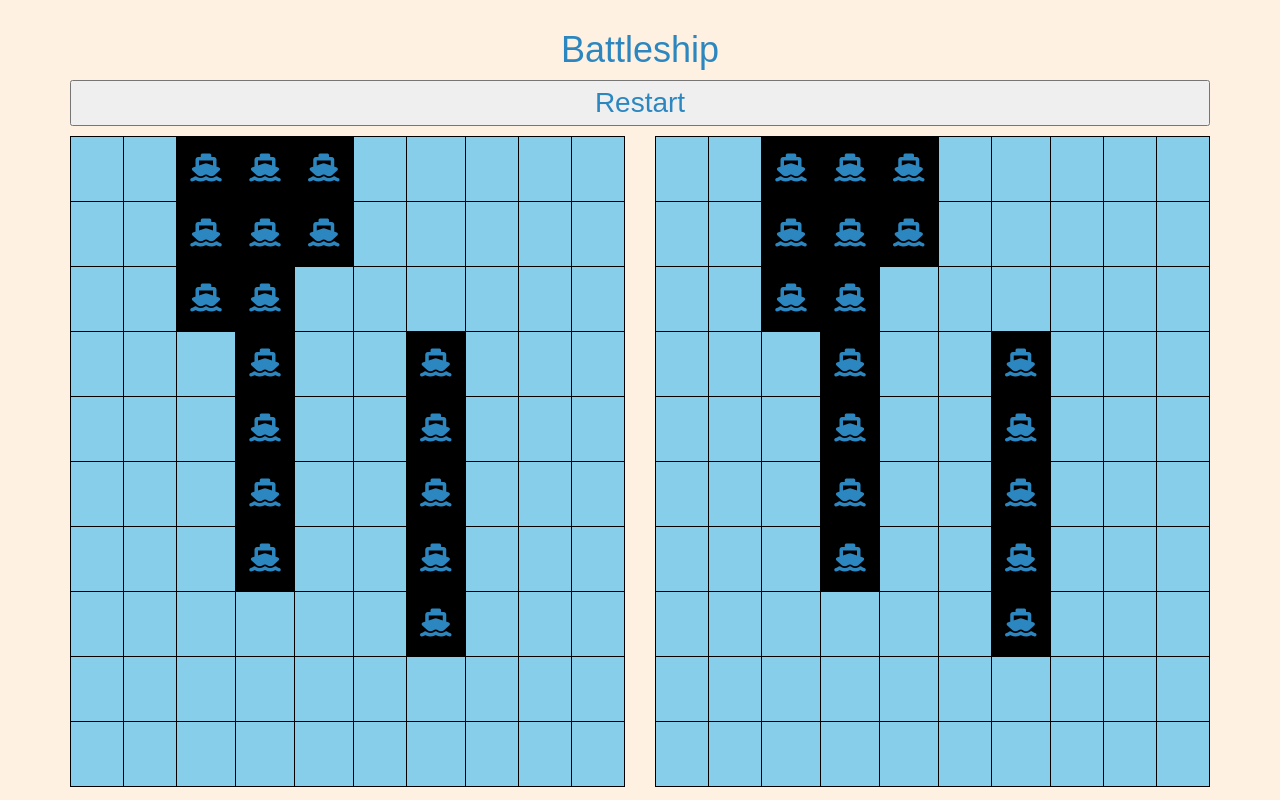
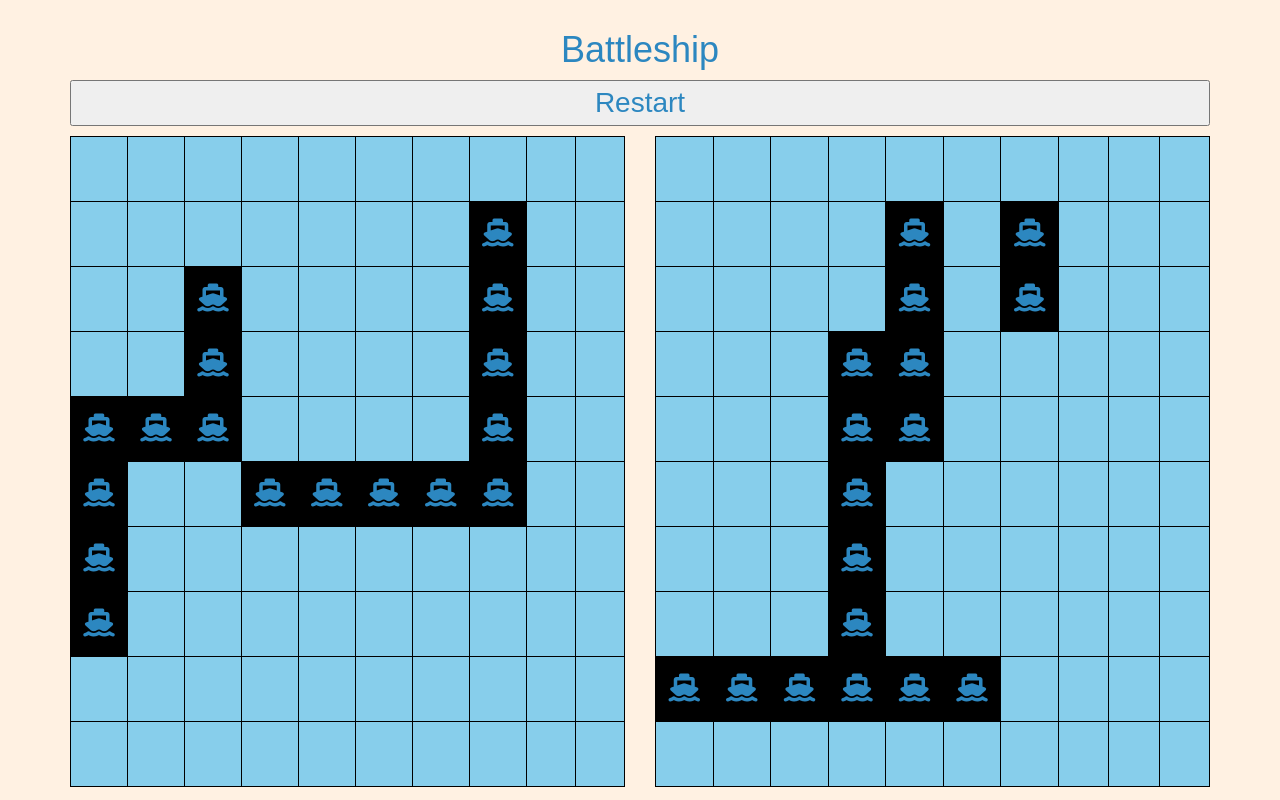
Before and after one commit to skeerti2/bo-mendez-srutikeerti-munukutla-pm2, a React (Create React App) app: page /game-board in a window 1280 px wide. Built offline with nearby package versions, Linux system fonts and the light colour scheme; a web font is replaced by a local one.

Commit message:
displays working, reducer updated, boards separated for enemy & player

```diff
--- a/src/actions/board.js
+++ b/src/actions/board.js
@@ -1,11 +1,11 @@
 import { BOARD_CLICK } from "./constants"
 
-export const boardClick= (x_coord, y_coord, enemy, hit, miss) => {
+export const boardClick= (row, col, enemy, hit, miss) => {
     return {
         type: BOARD_CLICK,
         payload: {
-            x_coord: x_coord,
-            y_coord: y_coord,
+            row: row,
+            col: col,
             enemy: enemy,
             hit: hit,
             miss: miss,
--- a/src/components/board.jsx
+++ b/src/components/board.jsx
@@ -5,7 +5,15 @@ import { Square } from "./square";
 
 
 function Board(props) {
-  const board_state = useSelector(state => state.BoardReducer.board);
+  const user_board = useSelector(state => state.BoardReducer.user_board);
+  const ai_board = useSelector(state => state.BoardReducer.ai_board);
+
+  let board_state;
+  if(props.enemy){
+    board_state = ai_board;
+  }else{
+    board_state = user_board;
+  }
   console.log(board_state);
   const board = initializeBoard();
 
@@ -15,7 +23,7 @@ function Board(props) {
       const rowSquares = [];
       for(let col=0; col < board_state[row].length; col++){
         let square_state = board_state[row][col];
-        rowSquares.push(<Square x_coord={col} y_coord={row} enemy={props.enemy} hit={square_state.hit} miss={square_state.miss} unselected={square_state.unselected} is_boat={square_state.isBoat}/>);
+        rowSquares.push(<Square row={row} col={col} enemy={props.enemy} hit={square_state.hit} miss={square_state.miss} unselected={square_state.unselected} is_boat={square_state.isBoat}/>);
       }
       gridRows.push(<tr>{rowSquares}</tr>);
     }
--- a/src/components/constants.js
+++ b/src/components/constants.js
@@ -4,4 +4,3 @@ export const SUBMARINE = 3;
 export const DESTROYER = 3;
 export const PATROL_BOAT = 2;
 export const SIZE_TEN = 10;
-export const SWITCH_PLAYER = true;
--- a/src/components/square.jsx
+++ b/src/components/square.jsx
@@ -5,8 +5,22 @@ import { useState } from 'react';
 import { useDispatch, useSelector } from 'react-redux';
 
 export function Square(props) {
+const user_board = useSelector(state => state.BoardReducer.user_board);
+  const ai_board = useSelector(state => state.BoardReducer.ai_board);
 
+  let board_state;
+  if(props.enemy){
+    board_state = ai_board;
+  }else{
+    board_state = user_board;
+  }
 
+    // console.log(set_hit)
+    // if(set_hit){
+    //     console.log("hit!")
+    // }else{
+    //     console.log("miss")
+    // }
     // const [unselected, setUnselected] = useState(true);
     // const [hit, setHit] = useState(false);
     // const [miss, setMiss] = useState(false);
@@ -207,7 +221,7 @@ export function Square(props) {
 
     }
     */
-    let colorClass;
+    let colorClass='unclicked';
     let hoverClass = 'hoverClass';
 
     let icon = "";
@@ -224,12 +238,18 @@ export function Square(props) {
         icon = "fa fa-check-square";
     }
 
-
-    dispatch(boardClick(props.x_coord, props.y_coord, props.enemy, props.hit, props.miss))
+    function handleClick(){
+        let isHit = false;
+        console.log(board_state[props.row][props.col]);
+       if(board_state[props.row][props.col].isBoat){
+            isHit = true;
+        }
+        dispatch(boardClick(props.row, props.col, props.enemy, isHit, !isHit))
+    }
 
     return (
         //change to include  onhover event next
-        <td  className="unclicked" class={colorClass} >
+        <td  className={colorClass} onClick={handleClick}>
             {<i class={icon}></i>}
         </td>
     )
--- a/src/reducers/board.js
+++ b/src/reducers/board.js
@@ -5,7 +5,8 @@ function initialStateFunc() {
 
   const initialState = {
   freePlay: false,
-  board: buildBoard()
+  user_board: buildBoard(),
+  ai_board: buildBoard()
   }
   return initialState
 
@@ -265,17 +266,33 @@ export const BoardReducer = (state, action) => {
 //   }
 //   }
   if (action.type === BOARD_CLICK) {
-    console.log("x", action.payload.x_coord,"y", action.payload.y_coord, "hit", action.payload.hit, "miss", action.payload.miss);
-    const newBoard = {...state.board};
-    newBoard[action.payload.y_coord][action.payload.x_coord] = {
-      ...newBoard[action.payload.y_coord][action.payload.x_coord],
-      hit : action.payload.hit,
-      miss : action.payload.miss,
+    let board;
+    if(action.payload.enemy){
+      board = state.ai_board;
+    }else{
+      board = state.user_board
     }
-    return {
-      ...state,
-    }
+    let boardCopy = board.map(function(arr){
+      return arr.slice();
+    });
+    let squareCopy = { ...boardCopy[action.payload.row][action.payload.col] };
+    squareCopy.hit = action.payload.hit;
+    squareCopy.miss = action.payload.miss;
+    squareCopy.unselected = action.payload.unselected;
+    boardCopy[action.payload.row][action.payload.col] = squareCopy;
+    if(action.payload.enemy){
+      return {
+        ...state,
+        ai_board : boardCopy
+      }
+    }else{
+      return {
+        ...state,
+        user_board : boardCopy
+      }
   }
+}
+
   if(action.type === SET_GAME_TYPE){
      return {
      ...state,
@@ -284,8 +301,10 @@ export const BoardReducer = (state, action) => {
     }
   if (action.type === RESTART) {
     return {
+      ...state,
       freePlay: action.payload.isFreePlay,
       board: buildBoard(),
+      ai_board: buildBoard()
     }
   }
 //   //if switching turns and board to played is for player 0, setaiPlayed to false, since AI needs to play next
```
